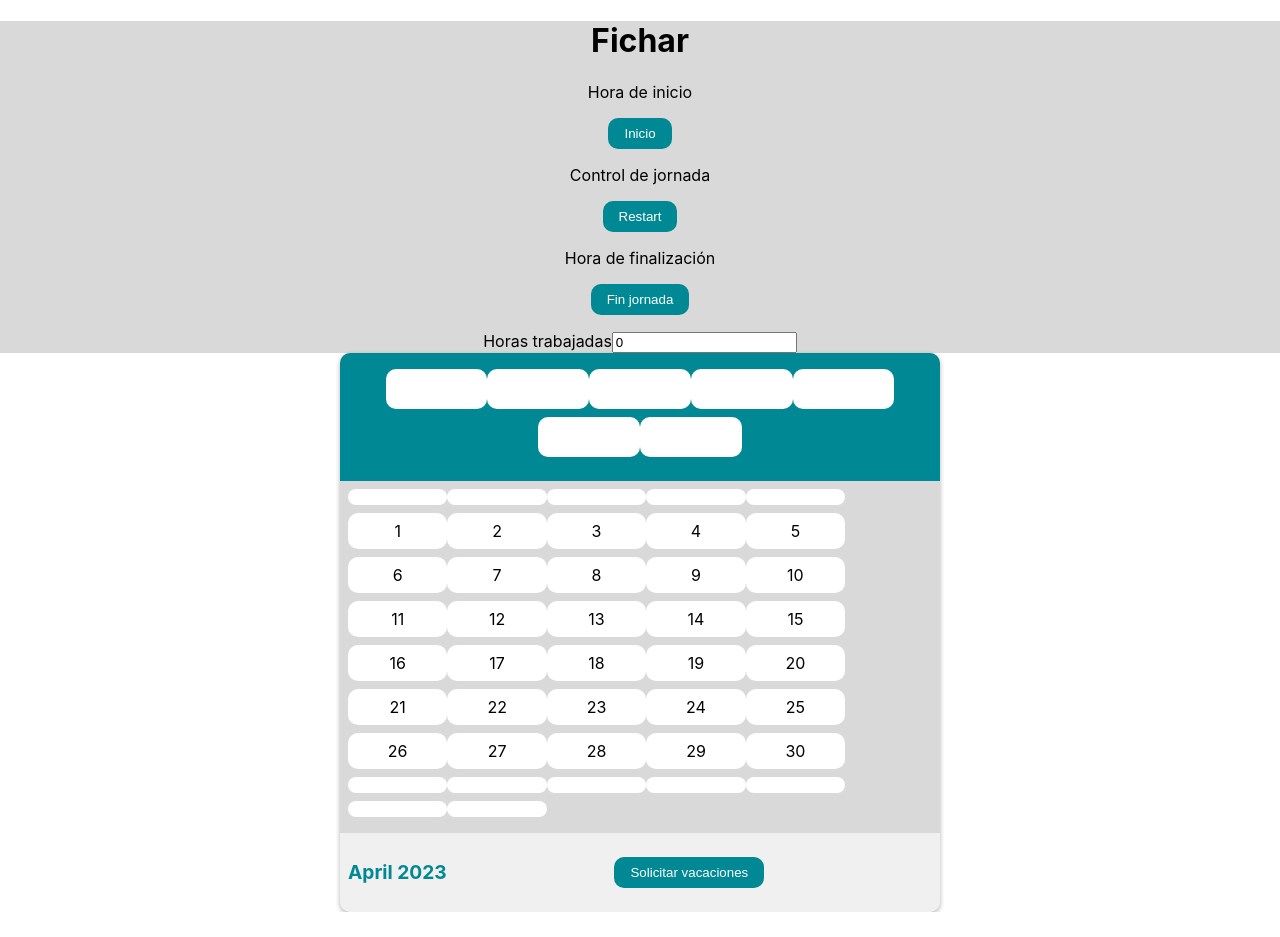
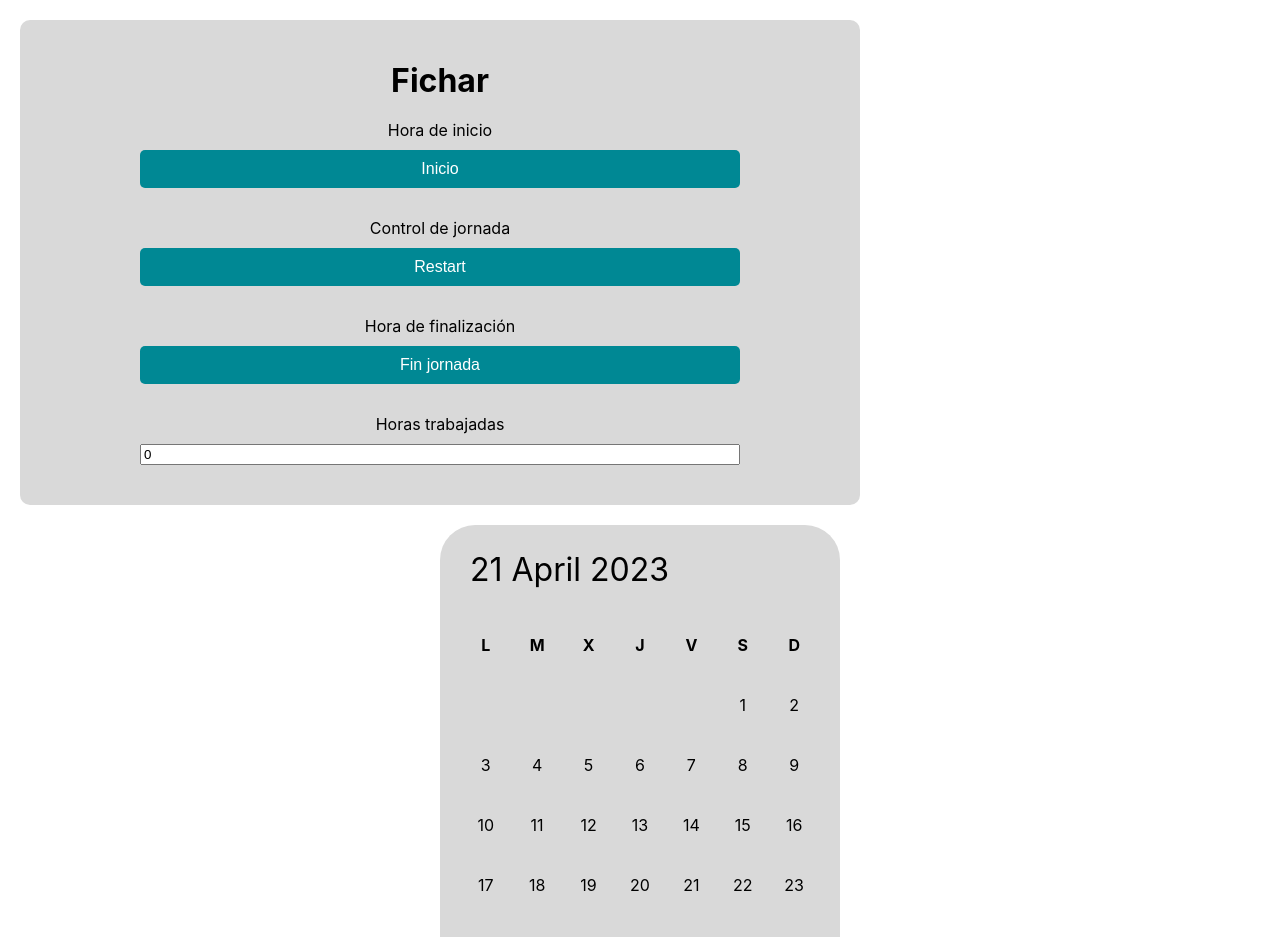
Before and after one commit to tereytere/front_intress_final, a React (Create React App) app: page / in a window 1280 px wide. Shown: the top 937 px of the page. Before the commit the page ends 912 px from the top, so only its background shows below. Built offline with nearby package versions, Linux system fonts and the light colour scheme; no server answers.

Commit message:
calendar update

```diff
--- a/src/App.js
+++ b/src/App.js
@@ -5,7 +5,7 @@ import Signin from './components/signin/Signin';
 function App() {
   return (
     <div className="App">
-      <Signin/>
+      <Signin />
       <Holidays/>
     </div>
   );
--- a/src/components/holidays/Holidays.jsx
+++ b/src/components/holidays/Holidays.jsx
@@ -1,6 +1,6 @@
 import React, { useEffect, useState } from "react";
 import { format, getDaysInMonth, addMonths, subMonths } from "date-fns";
-import "./holidays.css";
+import './holidays.css';
 
 function Holidays() {
   const [repo, setRepo] = useState([]);
@@ -50,14 +50,10 @@ function Holidays() {
 
   return (
     <div className="calendar">
+      <div className="month">
+            {format(today, "dd MMMM yyyy")}
+        </div>
       <div className="header">
-        <div className="cell hidden-mobile">Lunes</div>
-        <div className="cell hidden-mobile">Martes</div>
-        <div className="cell hidden-mobile">Miércoles</div>
-        <div className="cell hidden-mobile">Jueves</div>
-        <div className="cell hidden-mobile">Viernes</div>
-        <div className="cell hidden-mobile">Sábado</div>
-        <div className="cell hidden-mobile">Domingo</div>
         <div className="cell visible-mobile">L</div>
         <div className="cell visible-mobile">M</div>
         <div className="cell visible-mobile">X</div>
@@ -97,15 +93,16 @@ function Holidays() {
         </div>
 
       <div className="footer">
-        <div>
-          {format(today, "MMMM yyyy")}
-        </div>
-        <button
-          className="vacation-btn"
-          onClick={() => alert(`Días seleccionados: ${selectedDays}`)}
-        >
-          Solicitar vacaciones
-        </button>
+      <div id="resultado"></div>
+      <button
+        className="vacation-btn"
+        onClick={() => {
+          const resultado = `Días seleccionados: ${selectedDays}`;
+          document.getElementById('resultado').innerHTML = resultado;
+        }}
+      >
+        Solicitar vacaciones
+      </button>
       </div>
     </div>
   );
--- a/src/components/holidays/holidays.css
+++ b/src/components/holidays/holidays.css
@@ -1,12 +1,12 @@
 /* Calendario */
 
 .calendar {
-  background-color: rgba(217, 217, 217, 1);
-  border-radius: 10px;
-  box-shadow: 0 2px 5px rgba(0, 0, 0, 0.3);
+  background-color: #D9D9D9;
+  border-radius: 35px;
   overflow: hidden;
   margin: 0 auto;
-  max-width: 600px;
+  width: 400px;
+  margin-bottom: 30px;
 }
 
 /* Encabezado */
@@ -15,25 +15,25 @@
   display: flex;
   flex-wrap: wrap;
   justify-content: space-around;
-  background-color: rgba(240, 240, 240, 1);
-  color: rgba(0, 136, 148, 1);
+  background-color: #D9D9D9;
+  color: black;
   font-weight: bold;
-  font-size: 1.2rem;
-  padding: 1rem 0;
+  font-size: 16px;
+  padding-left: 20px;
+  padding-right: 20px;
+  padding-top: 10px;
+  margin-top: 100px;
+
 }
-
-.header .cell {
-  flex-basis: 14.28%;
-  text-align: center;
-  margin-bottom: 0.5rem;
-}
-
-.header .hidden-mobile {
-  display: none;
+.month{
+  position: absolute;
+  margin-left: 30px;
+  margin-top: 25px;
+  font-size: 32px;
 }
 
 @media only screen and (min-width: 600px) {
-  .header .hidden-mobile {
+  .hidden-mobile {
     display: initial;
   }
 }
@@ -43,29 +43,32 @@
 .body {
   display: flex;
   flex-wrap: wrap;
-  padding: 0.5rem;
+  padding-left: 20px;
+  padding-right: 20px;
 }
 
 .cell {
+  width: 10px;
+  height: 50px;
+  margin-bottom: 10px;
+  padding: 0px;
+  cursor: pointer;
   flex-basis: 14.28%;
   text-align: center;
-  margin-bottom: 0.5rem;
-  background-color: rgba(255, 255, 255, 1);
-  border-radius: 10px;
-  padding: 0.5rem;
-  cursor: pointer;
+  vertical-align: middle;
 }
 
 /* Días seleccionados */
 
-.cell.selected {
+.selected {
   background-color: rgba(0, 136, 148, 1);
+  border-radius: 50%;
   color: #fff;
 }
 
 /* Días de fiesta */
 
-.cell.holiday {
+.holiday {
   background-color: rgba(242, 201, 76, 1);
   font-weight: bold;
 }
@@ -74,11 +77,11 @@
 
 .vacation-btn {
   display: block;
-  margin: 1rem auto;
-  background-color: rgba(0, 136, 148, 1);
+  background-color: transparent;
+  margin-right: 40px;
+  padding-bottom: 30px;
   border: none;
-  color: #fff;
-  padding: 0.5rem 1rem;
+  color: rgba(0, 136, 148, 1);
   border-radius: 10px;
   cursor: pointer;
 }
@@ -89,13 +92,19 @@
   display: flex;
   justify-content: space-between;
   align-items: center;
-  padding: 0.5rem;
   font-size: 1.2rem;
-  background-color: rgba(240, 240, 240, 1);
-  color: rgba(0, 136, 148, 1);
+  background-color: #D9D9D9;
+  color: black;
   font-weight: bold;
 }
 
 .footer div:first-child {
   text-transform: capitalize;
 }
+
+#resultado{
+  width: 150px;
+  font-size: 15px;
+  margin-left: 30px;
+  margin-bottom: 30px;
+}
--- a/src/components/signin/signin.css
+++ b/src/components/signin/signin.css
@@ -1,71 +1,60 @@
-/* Calendario */
-.calendar {
+
+.signin-container {
+  display: flex;
+  flex-direction: column;
+  align-items: center;
+  justify-content: center;
+  margin: 20px;
+  padding: 20px;
+  border-radius: 10px;
   background-color: rgba(217, 217, 217, 1);
-  border-radius: 10px;
-  box-shadow: 0 2px 5px rgba(0, 0, 0, 0.3);
-  overflow: hidden;
-  margin: 0 auto;
+}
+
+.signin-title {
+  font-size: 2rem;
+  margin-bottom: 20px;
+}
+
+.signin-item {
+  display: flex;
+  flex-direction: column;
+  margin-bottom: 20px;
+  width: 100%;
   max-width: 600px;
 }
 
-/* Encabezado */
-.header {
-  display: none;
+.signin-label {
+  font-size: 1rem;
+  margin-bottom: 10px;
 }
 
-@media only screen and (min-width: 600px) {
-  .header {
-    display: flex;
-    flex-wrap: wrap;
-    justify-content: center;
-    background-color: rgba(0, 136, 148, 1);
-    color: #fff;
-    font-weight: bold;
-  }
-  .header .cell {
-    width: 14.28%;
-    text-align: center;
-  }
-  .header .hidden-mobile {
-    display: none;
+.signin-button {
+  background-color: rgba(0, 136, 148, 1);
+  color: #fff;
+  padding: 10px;
+  border: none;
+  border-radius: 5px;
+  font-size: 1rem;
+  margin-bottom: 10px;
+  cursor: pointer;
+}
+
+.signin-time-container {
+  font-size: 1rem;
+  margin-bottom: 10px;
+}
+
+.signin-input {
+  background-color: #fff;
+  padding: 10px;
+  border: none;
+  border-radius: 5px;
+  font-size: 1rem;
+  width: 100%;
+}
+
+@media only screen and (min-width: 768px) {
+  .signin-container {
+    max-width: 800px;
   }
 }
-
-/* Celdas del calendario */
-.body {
-  display: flex;
-  flex-wrap: wrap;
-  padding: 0.5rem;
-}
-
-.cell {
-  flex-basis: calc(100% / 7);
-  text-align: center;
-  margin-bottom: 0.5rem;
-  background-color: #fff;
-  border-radius: 10px;
-  padding: 0.5rem;
-}
-
-/* Días seleccionados */
-.cell.selected {
-  background-color: rgba(0, 136, 148, 1);
-  color: #fff;
-}
-
-/* Días de fiesta */
-.cell.holiday {
-  background-color: rgba(242, 201, 76, 1);
-  font-weight: bold;
-}
-
-/* Botón de solicitar vacaciones */
-button {
-  display: block;
-  margin: 1rem auto;
-  background-color: rgba(0, 136, 148, 1);
-  border: none;
-  color: #fff;
-  padding: 0.5rem 1rem;
-  border-radius: 10px;
-}
```
